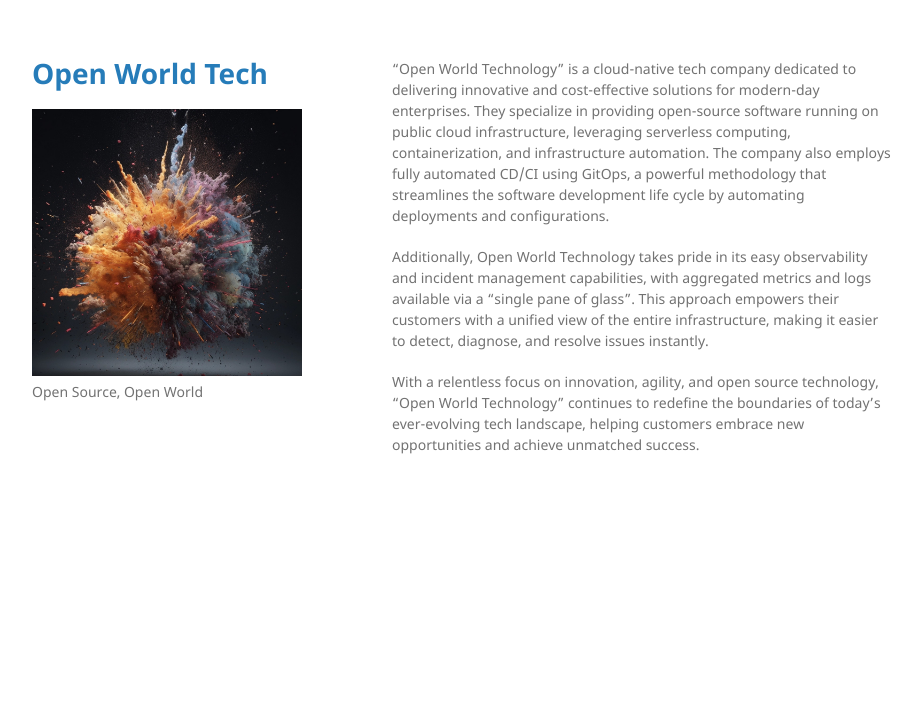
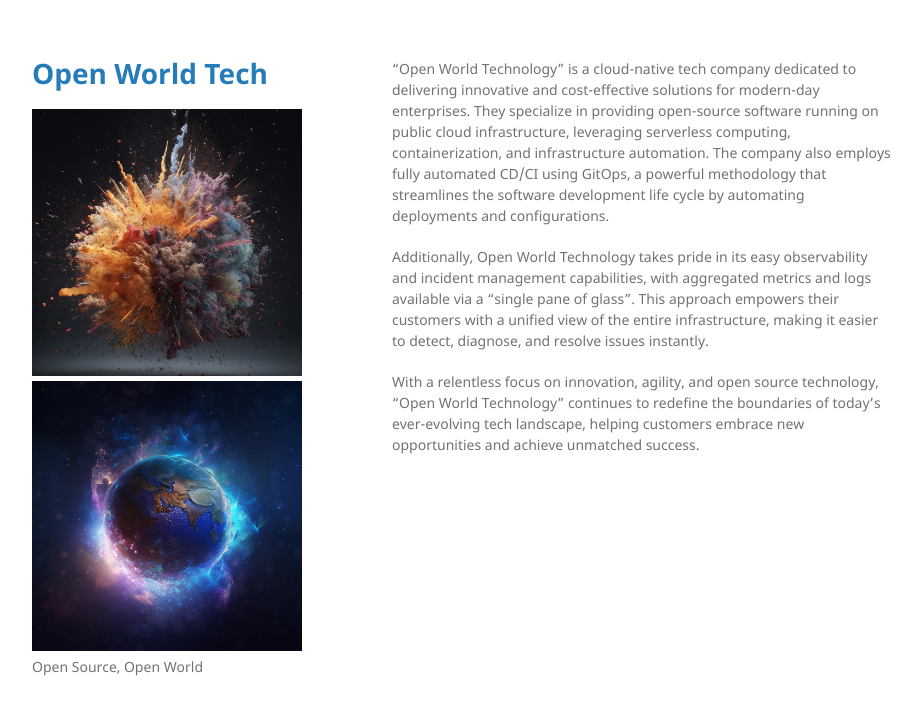
Before and after one commit to OpenWorldGame-Io/OpenWorldTech-Io.github.io, a Jekyll site: the page built from index.md, in a window 1280 px wide. Shown: the top 715 px of the page, without its empty margins (178-1099 px from the left). Built offline with Jekyll 4.4.1, drawn with Linux system fonts in a browser that asks for light colours.

Commit message:
add logo2

```diff
--- a/_config.yml
+++ b/_config.yml
@@ -1,5 +1,6 @@
 title: Open World Tech
 logo: /assets/img/logo.jpg
+logo2: /assets/img/logo2.jpg
 description: Open Source, Open World
 show_downloads: false
 google_analytics:
--- a/_layouts/default.html
+++ b/_layouts/default.html
@@ -19,6 +19,9 @@
 
         {% if site.logo %}
           <img src="{{site.logo | relative_url}}" alt="Logo" />
+        {% endif %}
+        {% if site.logo %}
+          <img src="{{site.logo2 | relative_url}}" alt="Logo2" />
         {% endif %}
 
         <p>{{ site.description | default: site.github.project_tagline }}</p>
```
Also changed, not shown: assets/img/logo2.jpg (added).
